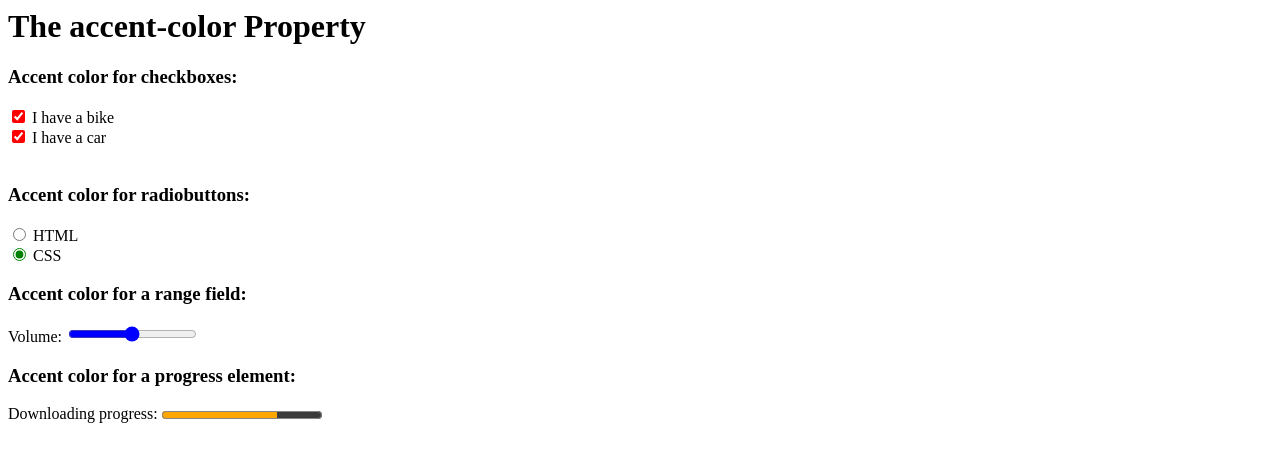
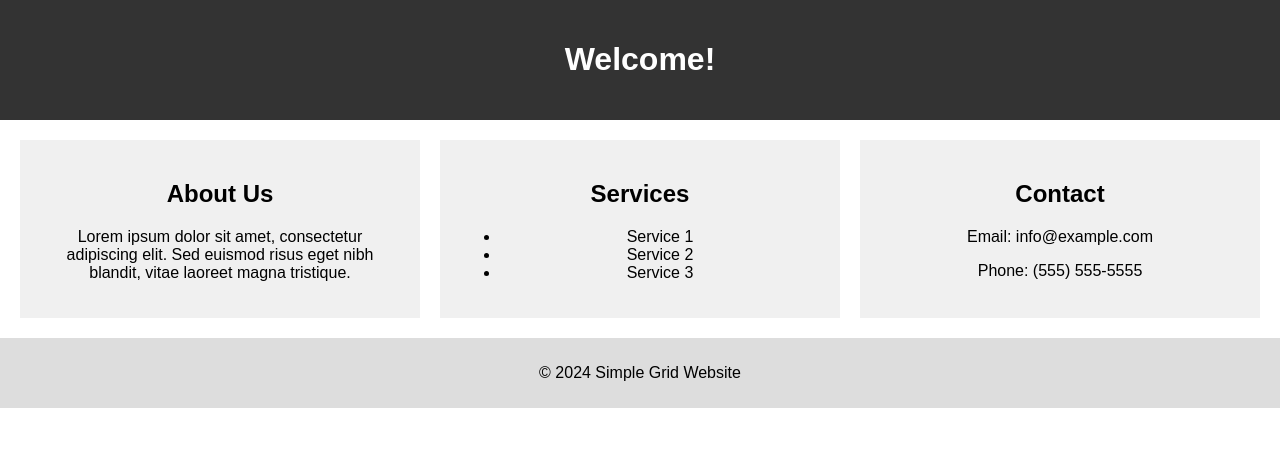
Before and after one commit to waibaBikash/testproject, a plain HTML site: page index.html in a window 1280 px wide. Drawn offline with Linux system fonts and the light colour scheme.

Commit message:
grid view

```diff
--- /dev/null
+++ b/grid.css
@@ -0,0 +1,31 @@
+body {
+  font-family: sans-serif;
+  margin: 0;
+  padding: 0;
+}
+
+.grid-container {
+  display: grid;
+  grid-template-columns: repeat(3, 1fr); /* Three columns of equal width */
+  grid-gap: 20px;
+  padding: 20px;
+}
+
+.grid-item {
+  background-color: #f0f0f0;
+  padding: 20px;
+  text-align: center;
+}
+
+.grid-header {
+  background-color: #333;
+  color: #fff;
+  padding: 20px;
+  text-align: center;
+}
+
+.grid-footer {
+  background-color: #ddd;
+  padding: 10px;
+  text-align: center;
+}
--- a/index.html
+++ b/index.html
@@ -1,47 +1,36 @@
-<html>
+<!DOCTYPE html>
+<html lang="en">
 <head>
-<style>
-input[type=checkbox] {
-  accent-color: red;
-}
-
-input[type=radio] {
-  accent-color: green;
-}
-
-input[type=range] {
-  accent-color: rgb(0, 0, 255);
-}
-
-progress {
-  accent-color: hsl(39, 100%, 50%);
-}
-
-</style>
+  <meta charset="UTF-8">
+  <meta name="viewport" content="width=device-width, initial-scale=1.0">
+  <title>Simple Grid Website</title>
+  <link rel="stylesheet" href="./grid.css">
 </head>
 <body>
-
-<h1>The accent-color Property</h1>
-
-<h3>Accent color for checkboxes:</h3>
-<input type="checkbox" id="vehicle1" name="vehicle1" value="Bike" checked>
-<label for="vehicle1"> I have a bike</label><br>
-<input type="checkbox" id="vehicle2" name="vehicle2" value="Car" checked>
-<label for="vehicle2"> I have a car</label><br><br>
-
-<h3>Accent color for radiobuttons:</h3>
-<input type="radio" id="html" name="fav_language" value="HTML">
-<label for="html">HTML</label><br>
-<input type="radio" id="css" name="fav_language" value="CSS" checked>
-<label for="css">CSS</label><br>
-
-<h3>Accent color for a range field:</h3>
-<label for="vol">Volume:</label>
-<input type="range" id="vol" name="vol" min="0" max="50">
-
-<h3>Accent color for a progress element:</h3>
-<label for="file">Downloading progress:</label>
-<progress id="file" value="72" max="100"> 72% </progress>
-
+  <header class="grid-header">
+    <h1>Welcome!</h1>
+  </header>
+  <main class="grid-container">
+    <section class="grid-item about">
+      <h2>About Us</h2>
+      <p>Lorem ipsum dolor sit amet, consectetur adipiscing elit. Sed euismod risus eget nibh blandit, vitae laoreet magna tristique.</p>
+    </section>
+    <section class="grid-item services">
+      <h2>Services</h2>
+      <ul>
+        <li>Service 1</li>
+        <li>Service 2</li>
+        <li>Service 3</li>
+      </ul>
+    </section>
+    <section class="grid-item contact">
+      <h2>Contact</h2>
+      <p>Email: info@example.com</p>
+      <p>Phone: (555) 555-5555</p>
+    </section>
+  </main>
+  <footer class="grid-footer">
+    <p>&copy; 2024 Simple Grid Website</p>
+  </footer>
 </body>
 </html>
```
